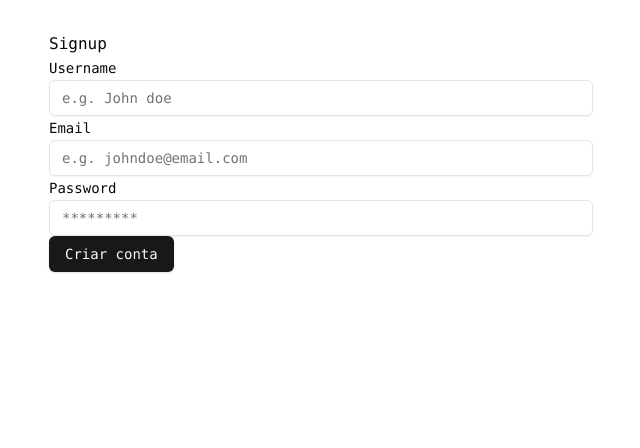
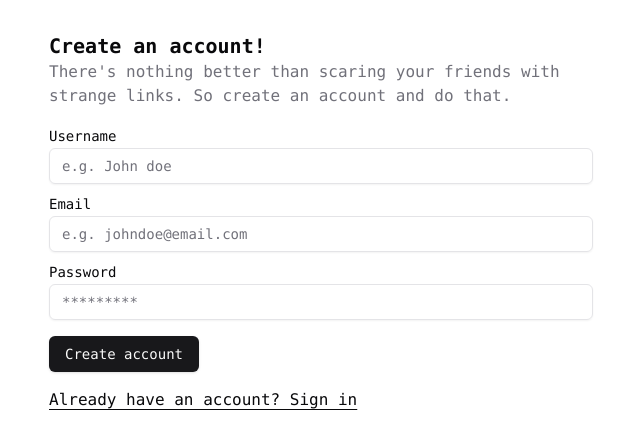
Before and after one commit to SadS4ndWiCh/susy, a Next.js app: page /signup in a window 1280 px wide. Shown: the top 448 px of the page, without its empty margins (319-959 px from the left). Built offline with nearby package versions, Linux system fonts and the light colour scheme; no server answers.

Commit message:
style(pages): added better auth page style

```diff
--- a/src/app/(auth)/signin/page.tsx
+++ b/src/app/(auth)/signin/page.tsx
@@ -1,52 +1,29 @@
-"use client"
+import type { Metadata } from "next"
+import Link from "next/link"
 
-import { useRouter, useSearchParams } from "next/navigation"
+import { SigninForm } from "@/components/forms/signin-form"
 
-import { z } from "zod"
-import { toast } from "sonner"
-import { SubmitHandler, useForm } from "react-hook-form"
-import { zodResolver } from "@hookform/resolvers/zod"
-
-import { signIn } from "@/lib/api/auth"
-import { signinSchema } from "@/lib/validations/auth"
-
-import { Label } from "@/components/ui/label";
-import { Input } from "@/components/ui/input";
-import { Button } from "@/components/ui/button";
+export const metadata: Metadata = {
+  title: "Sign in"
+}
 
 export default function Signin() {
-  const router = useRouter();
-  const searchParams = useSearchParams();
-
-  const { register, handleSubmit } = useForm<z.infer<typeof signinSchema>>({
-    resolver: zodResolver(signinSchema),
-  });
-
-  const onSubmit: SubmitHandler<z.infer<typeof signinSchema>> = async (data) => {
-    const res = await signIn(data);
-
-    if (res.ok) {
-      return router.replace(searchParams.get("from") ?? "/");
-    }
-
-    toast.error("Failed to login");
-  }
-
   return (
     <>
-      <h1>Signin</h1>
-      <form onSubmit={handleSubmit(onSubmit)}>
-        <div>
-          <Label htmlFor="email">Email</Label>
-          <Input id="email" placeholder="e.g. johndoe@email.com" {...register("email")} />
-        </div>
-        <div>
-          <Label htmlFor="password">Password</Label>
-          <Input id="password" placeholder="*********" {...register("password")} />
-        </div>
+      <header>
+        <h1 className="text-xl font-bold">Welcome back!</h1>
+        <p className="text-balance text-muted-foreground">
+          Hurry up and enter your email and password to continue sharing suspicous things
+        </p>
+      </header>
 
-        <Button>Signin</Button>
-      </form>
+      <SigninForm />
+
+      <footer>
+        <Link href="/signup" className="underline underline-offset-4">
+          Don&apos;t have an account? Sign up
+        </Link>
+      </footer>
     </>
   )
 }
--- a/src/app/(auth)/signup/page.tsx
+++ b/src/app/(auth)/signup/page.tsx
@@ -1,56 +1,29 @@
-"use client"
+import type { Metadata } from "next"
+import Link from "next/link"
 
-import { useRouter, useSearchParams } from "next/navigation"
+import { SignupForm } from "@/components/forms/signup-form"
 
-import { z } from "zod"
-import { toast } from "sonner"
-import { SubmitHandler, useForm } from "react-hook-form"
-import { zodResolver } from "@hookform/resolvers/zod"
-
-import { signUp } from "@/lib/api/auth"
-import { signupSchema } from "@/lib/validations/auth"
-
-import { Label } from "@/components/ui/label";
-import { Input } from "@/components/ui/input";
-import { Button } from "@/components/ui/button";
+export const metadata: Metadata = {
+  title: "Sign up"
+}
 
 export default function Signup() {
-  const router = useRouter();
-  const searchParams = useSearchParams();
-
-  const { register, handleSubmit } = useForm<z.infer<typeof signupSchema>>({
-    resolver: zodResolver(signupSchema),
-  });
-
-  const onSubmit: SubmitHandler<z.infer<typeof signupSchema>> = async (data) => {
-    const res = await signUp(data);
-
-    if (res.ok) {
-      return router.replace(searchParams.get("from") ?? "/");
-    }
-
-    toast.error("Failed to signup");
-  }
-
   return (
     <>
-      <h1>Signup</h1>
-      <form onSubmit={handleSubmit(onSubmit)}>
-        <div>
-          <Label htmlFor="username">Username</Label>
-          <Input id="username" placeholder="e.g. John doe" {...register("username")} />
-        </div>
-        <div>
-          <Label htmlFor="email">Email</Label>
-          <Input id="email" placeholder="e.g. johndoe@email.com" {...register("email")} />
-        </div>
-        <div>
-          <Label htmlFor="password">Password</Label>
-          <Input id="password" placeholder="*********" {...register("password")} />
-        </div>
+      <header>
+        <h1 className="text-xl font-bold">Create an account!</h1>
+        <p className="text-balance text-muted-foreground">
+          There&apos;s nothing better than scaring your friends with strange links. So create an account and do that.
+        </p>
+      </header>
 
-        <Button>Criar conta</Button>
-      </form>
+      <SignupForm />
+
+      <footer>
+        <Link href="/signin" className="underline underline-offset-4">
+          Already have an account? Sign in
+        </Link>
+      </footer>
     </>
   )
 }
```
